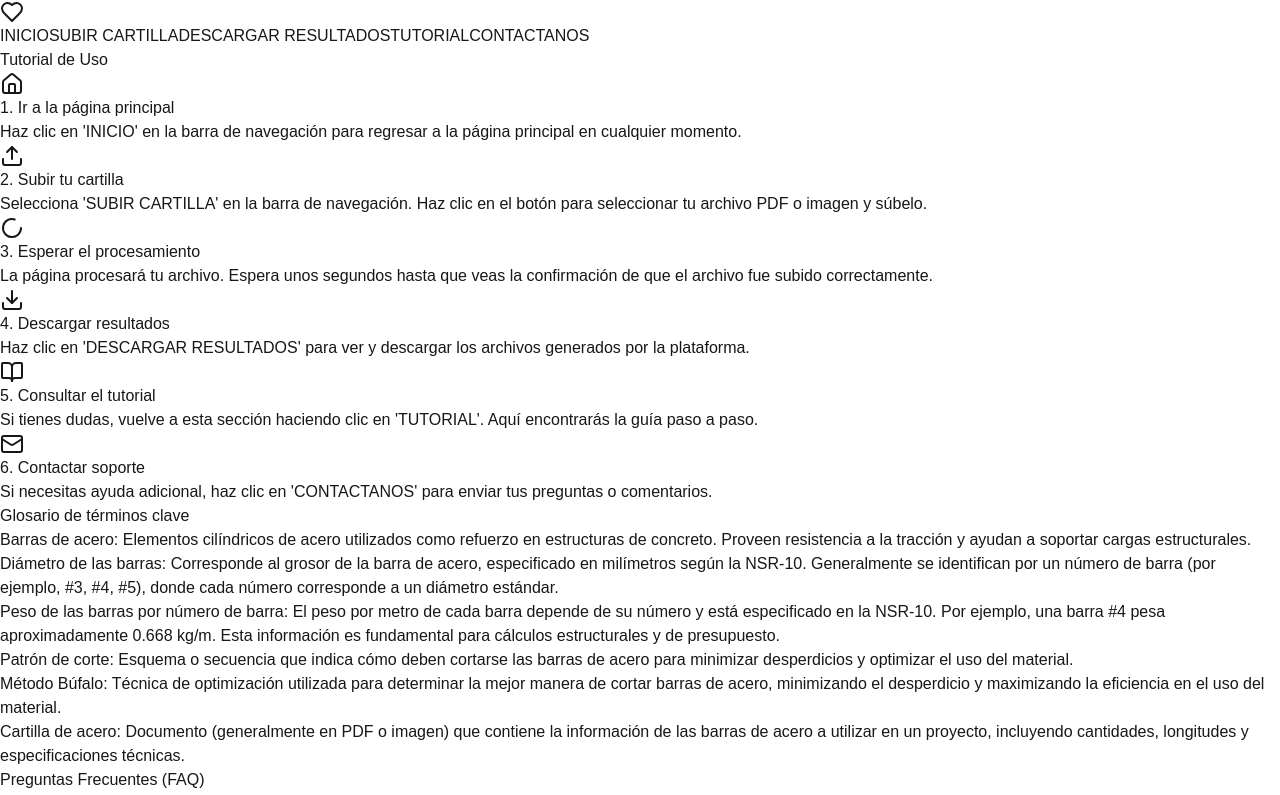
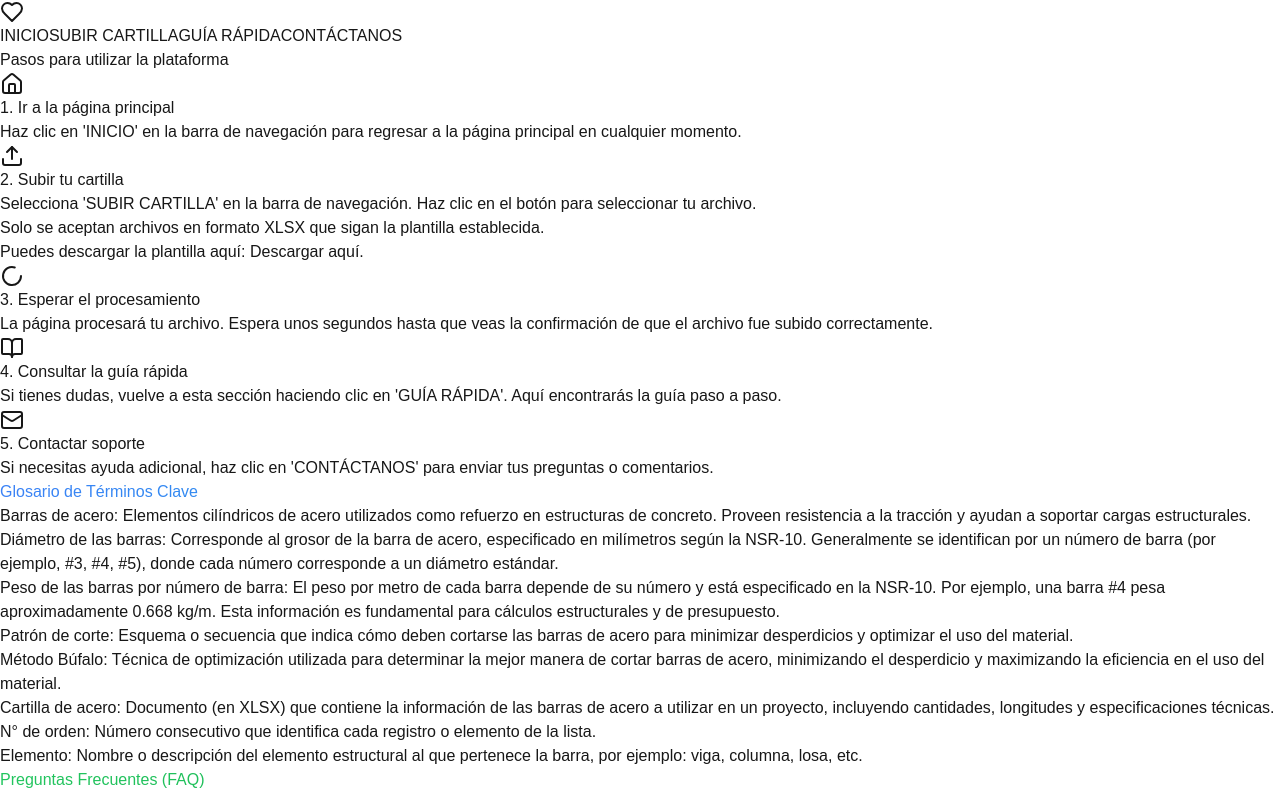
Before and after one commit to cris-dangithub/tesis-frontend, a Next.js app: page /tutorial in a window 1280 px wide. Shown: the top 795 px of the page. Built offline with nearby package versions, Linux system fonts and the light colour scheme.

Commit message:
Mejora página de contacto (envío de correos) y guía rápida (con acceso a descargar la plantilla de excel)

```diff
--- a/package.json
+++ b/package.json
@@ -12,7 +12,7 @@
       "@radix-ui/react-slot": "^1.1.1",
       "class-variance-authority": "^0.7.1",
       "clsx": "^2.1.1",
-      "lucide-react": "^0.471.0",
+      "lucide-react": "^0.471.2",
       "next": "15.1.4",
       "react": "^19.0.0",
       "react-dom": "^19.0.0",
--- a/src/components/navbar.tsx
+++ b/src/components/navbar.tsx
@@ -26,25 +26,18 @@ export function Navbar() {
                   <NavButton to="/" status={pathname === "/" ? "active" : "inactive"} content="INICIO" />
                   <NavButton to="/subir-cartilla" status={pathname === "/subir-cartilla" ? "active" : "inactive"} content="SUBIR CARTILLA" />
                   <NavButton
-                     to="/results"
-                     status={
-                        pathname === "/results" ? "active" : "inactive"
-                     }
-                     content="DESCARGAR RESULTADOS"
-                  />
-                  <NavButton
                      to="/tutorial"
                      status={
                         pathname === "/tutorial" ? "active" : "inactive"
                      }
-                     content="TUTORIAL"
+                     content="GUÍA RÁPIDA"
                   />
                   <NavButton
                      to="/contact-us"
                      status={
                         pathname === "/contact-us" ? "active" : "inactive"
                      }
-                     content="CONTACTANOS"
+                     content="CONTÁCTANOS"
                   />
                   {/* <div className="relative group">
                   <button className="text-gray-700 hover:text-gray-900 font-medium flex items-center gap-1">
--- a/src/components/tutorial/TutorialGuide.tsx
+++ b/src/components/tutorial/TutorialGuide.tsx
@@ -1,9 +1,15 @@
 "use client";
 import React from "react";
 import Link from "next/link";
-import { Home, Upload, Loader2, Download, BookOpen, Mail } from "lucide-react";
+import { Home, Upload, Loader2, BookOpen, Mail } from "lucide-react";
 
-const pasos = [
+type Paso = {
+  titulo: string;
+  descripcion: React.ReactNode;
+  icon: React.ReactNode;
+};
+
+const pasos: Paso[] = [
   {
     titulo: "Ir a la página principal",
     descripcion: "Haz clic en 'INICIO' en la barra de navegación para regresar a la página principal en cualquier momento.",
@@ -11,7 +17,25 @@ const pasos = [
   },
   {
     titulo: "Subir tu cartilla",
-    descripcion: "Selecciona 'SUBIR CARTILLA' en la barra de navegación. Haz clic en el botón para seleccionar tu archivo PDF o imagen y súbelo.",
+    descripcion: (
+      <>
+        Selecciona 'SUBIR CARTILLA' en la barra de navegación. Haz clic en el botón para seleccionar tu archivo.
+        <br />
+        <span className="font-bold text-black">
+          Solo se aceptan archivos en formato XLSX que sigan la plantilla establecida.
+        </span>
+        <br />
+        Puedes descargar la plantilla aquí:{" "}
+        <a
+          href="/Planilla_Cartilla.xlsx"
+          download
+          className="text-green-600 underline hover:text-green-800 font-semibold"
+        >
+          Descargar aquí
+        </a>
+        .
+      </>
+    ),
     icon: <Upload className="h-8 w-8 text-blue-500" />,
   },
   {
@@ -20,18 +44,13 @@ const pasos = [
     icon: <Loader2 className="h-8 w-8 text-yellow-500 animate-spin" />,
   },
   {
-    titulo: "Descargar resultados",
-    descripcion: "Haz clic en 'DESCARGAR RESULTADOS' para ver y descargar los archivos generados por la plataforma.",
-    icon: <Download className="h-8 w-8 text-purple-500" />,
-  },
-  {
-    titulo: "Consultar el tutorial",
-    descripcion: "Si tienes dudas, vuelve a esta sección haciendo clic en 'TUTORIAL'. Aquí encontrarás la guía paso a paso.",
+    titulo: "Consultar la guía rápida",
+    descripcion: "Si tienes dudas, vuelve a esta sección haciendo clic en 'GUÍA RÁPIDA'. Aquí encontrarás la guía paso a paso.",
     icon: <BookOpen className="h-8 w-8 text-pink-500" />,
   },
   {
     titulo: "Contactar soporte",
-    descripcion: "Si necesitas ayuda adicional, haz clic en 'CONTACTANOS' para enviar tus preguntas o comentarios.",
+    descripcion: "Si necesitas ayuda adicional, haz clic en 'CONTÁCTANOS' para enviar tus preguntas o comentarios.",
     icon: <Mail className="h-8 w-8 text-red-500" />,
   },
 ];
@@ -59,31 +78,39 @@ const glosario = [
   },
   {
     termino: "Cartilla de acero",
-    definicion: "Documento (generalmente en PDF o imagen) que contiene la información de las barras de acero a utilizar en un proyecto, incluyendo cantidades, longitudes y especificaciones técnicas.",
+    definicion: "Documento (en XLSX) que contiene la información de las barras de acero a utilizar en un proyecto, incluyendo cantidades, longitudes y especificaciones técnicas.",
+  },
+  {
+    termino: "N° de orden",
+    definicion: "Número consecutivo que identifica cada registro o elemento de la lista.",
+  },
+  {
+    termino: "Elemento",
+    definicion: "Nombre o descripción del elemento estructural al que pertenece la barra, por ejemplo: viga, columna, losa, etc.",
   },
 ];
 
 const faqs = [
   {
     pregunta: "¿Qué tipo de archivos puedo subir?",
-    respuesta: "Puedes subir archivos en formato PDF o imagen (JPG, PNG).",
+    respuesta: "Puedes subir archivos únicamente en formato XLSX que sigan la plantilla proporcionada.",
   },
   {
     pregunta: "¿Cuánto tarda el procesamiento?",
     respuesta: "Normalmente solo unos segundos, dependiendo del tamaño del archivo.",
   },
-  {
-    pregunta: "¿Dónde descargo mis resultados?",
-    respuesta: "En la sección 'DESCARGAR RESULTADOS' de la barra de navegación.",
-  },
 ];
 
 export default function TutorialGuide() {
   return (
-    <section className="max-w-3xl mx-auto mt-24 p-8 bg-white rounded-xl shadow-lg">
-      <h1 className="text-3xl font-extrabold mb-10 text-center text-gray-800">
-        <span className="text-green-600">Tutorial</span> de Uso
-      </h1>
+    <section className="max-w-6xl mx-auto mt-24 p-4 bg-white rounded-xl shadow-lg">
+      <div className="flex flex-col md:flex-row gap-16">
+        {/* Guía rápida - Izquierda */}
+        <div className="md:w-1/2 flex flex-col">
+          <div className="mb-10">
+            <h2 className="text-2xl font-bold text-gray-700 mb-6 text-center md:text-left">
+              Pasos para utilizar la plataforma
+            </h2>
             <div className="grid gap-8">
               {pasos.map((paso, idx) => (
                 <div
@@ -92,19 +119,29 @@ export default function TutorialGuide() {
                 >
                   <div className="flex-shrink-0">{paso.icon}</div>
                   <div>
-              <h2 className="text-lg font-bold text-gray-700 mb-1">
+                    <h3 className="text-lg font-bold text-gray-700 mb-1">
                       {idx + 1}. {paso.titulo}
-              </h2>
+                    </h3>
                     <p className="text-gray-600">{paso.descripcion}</p>
                   </div>
                 </div>
               ))}
             </div>
-
+          </div>
+        </div>
+        {/* Línea divisoria vertical */}
+        <div className="hidden md:flex w-px bg-gray-300 mx-2 rounded-full"></div>
+        {/* Glosario y FAQ - Derecha */}
+        <div className="md:w-1/2 flex flex-col gap-12">
           {/* Glosario */}
-      <div className="mt-14">
-        <h2 className="text-2xl font-extrabold text-blue-700 mb-4 tracking-wide underline decoration-blue-300">
-          Glosario de términos clave
+          <div>
+            <h2 className="text-2xl font-extrabold mb-4 tracking-wide text-center md:text-left"
+                style={{
+                  background: "linear-gradient(90deg, #3b82f6 0%, #06b6d4 100%)",
+                  WebkitBackgroundClip: "text",
+                  WebkitTextFillColor: "transparent"
+                }}>
+              Glosario de Términos Clave
             </h2>
             <ul className="list-disc list-inside text-gray-600 space-y-3">
               {glosario.map((item, idx) => (
@@ -114,10 +151,14 @@ export default function TutorialGuide() {
               ))}
             </ul>
           </div>
-
           {/* FAQ */}
-      <div className="mt-14">
-        <h2 className="text-2xl font-extrabold text-green-700 mb-4 tracking-wide underline decoration-green-300">
+          <div>
+            <h2 className="text-2xl font-extrabold mb-4 tracking-wide text-center md:text-left"
+                style={{
+                  background: "linear-gradient(90deg, #22c55e 0%, #16a34a 100%)",
+                  WebkitBackgroundClip: "text",
+                  WebkitTextFillColor: "transparent"
+                }}>
               Preguntas Frecuentes (FAQ)
             </h2>
             <div className="space-y-4 text-gray-600">
@@ -130,8 +171,9 @@ export default function TutorialGuide() {
               ))}
             </div>
           </div>
-
-      <div className="mt-14 text-center text-base text-gray-500">
+        </div>
+      </div>
+      <div className="mt-16 text-center text-base text-gray-500">
         ¿Tienes más dudas?{" "}
         <Link
           href="/contact-us"
```
Also changed, not shown: src/app/contact-us/page.tsx (+13 -40 lines), 2 other files (tests, documents, lock files or other folders). Lines whose indentation alone changed are shown as unchanged.
